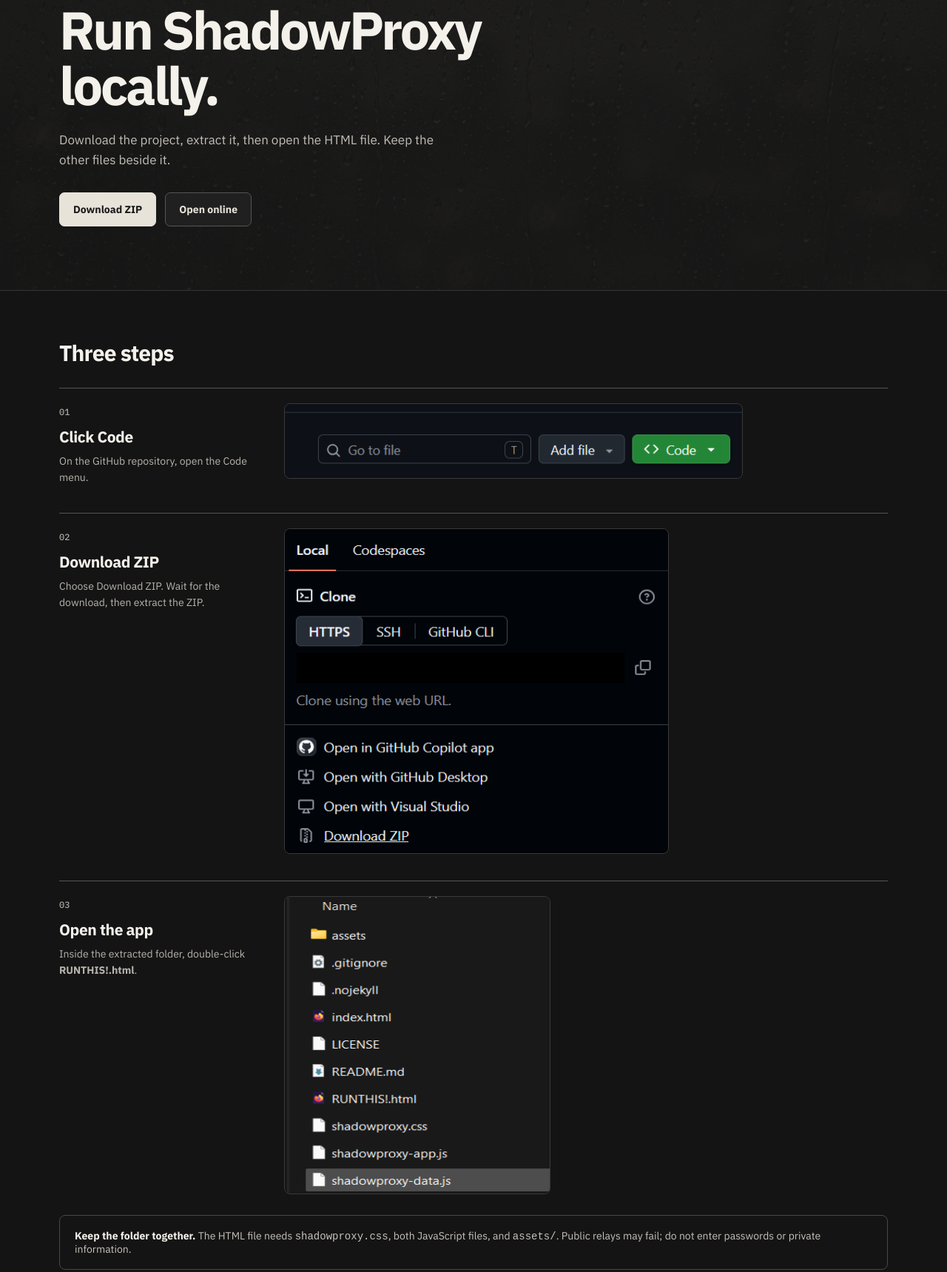
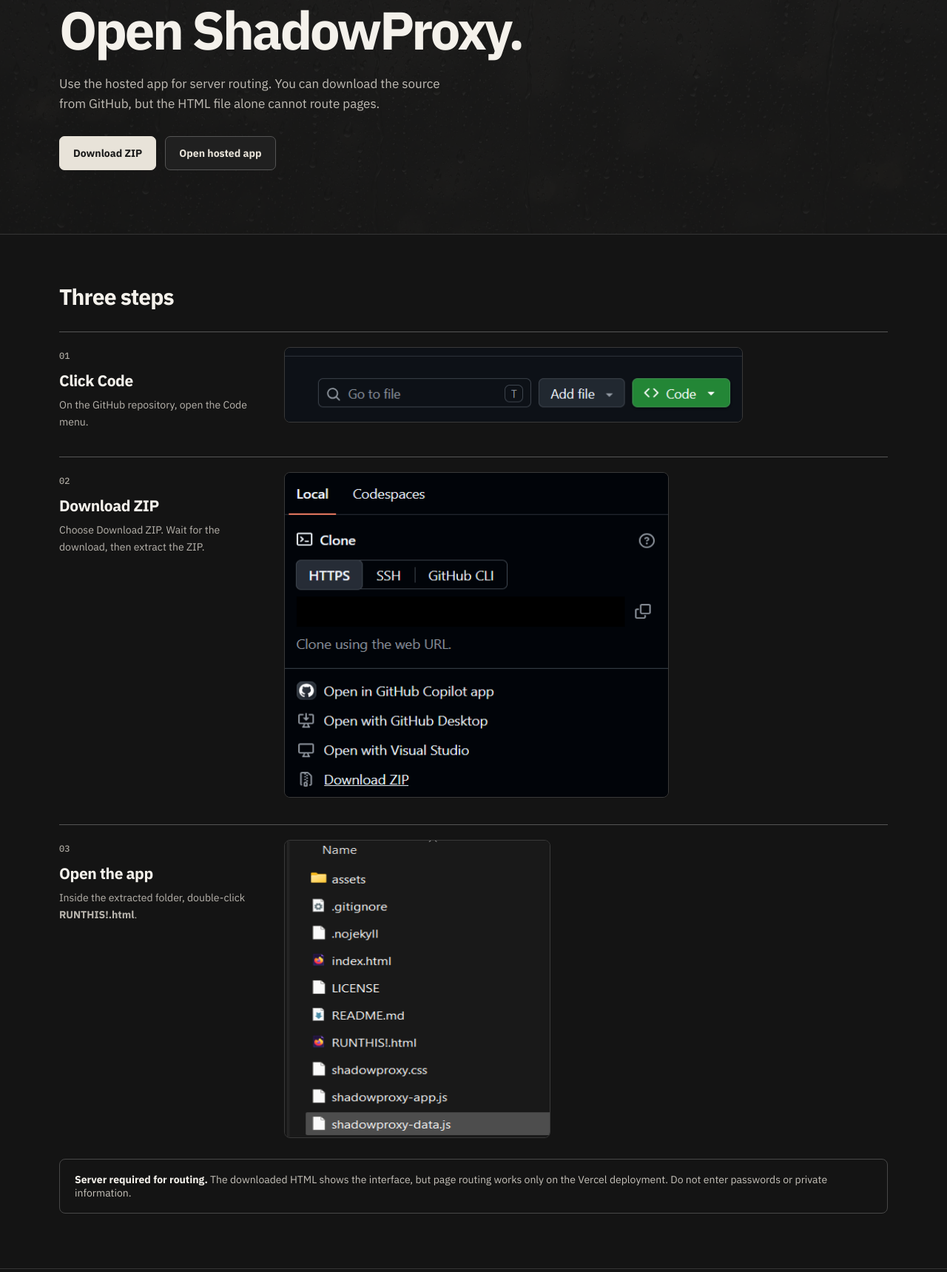
Before and after one commit to fireax14app-source/shadowproxy, a plain HTML site: page index.html in a window 1280 px wide. Shown: the part 195-1914 px from the top of the page at 74% size. Drawn offline with Linux system fonts and the light colour scheme.

Commit message:
Point download guide to hosted server app

```diff
--- a/index.html
+++ b/index.html
@@ -17,12 +17,12 @@
 <body>
 <header class="site-header"><div class="wrap header-inner"><a class="brand" href="./"><img src="assets/shadowproxy-icon.png" alt="">ShadowProxy</a><a class="header-link" href="https://github.com/fireax14app-source/shadowproxy">View repository</a></div></header>
 <main>
-<section class="hero"><div class="wrap hero-inner"><p class="eyebrow">Download guide</p><h1>Run ShadowProxy locally.</h1><p class="intro">Download the project, extract it, then open the HTML file. Keep the other files beside it.</p><div class="actions"><a class="button" href="https://github.com/fireax14app-source/shadowproxy/archive/refs/heads/main.zip">Download ZIP</a><a class="button secondary" href="RUNTHIS!.html">Open online</a></div></div></section>
+<section class="hero"><div class="wrap hero-inner"><p class="eyebrow">Download guide</p><h1>Open ShadowProxy.</h1><p class="intro">Use the hosted app for server routing. You can download the source from GitHub, but the HTML file alone cannot route pages.</p><div class="actions"><a class="button" href="https://github.com/fireax14app-source/shadowproxy/archive/refs/heads/main.zip">Download ZIP</a><a class="button secondary" href="https://shadowproxy-fireax14.vercel.app/RUNTHIS!.html">Open hosted app</a></div></div></section>
 <section class="steps"><div class="wrap"><h2>Three steps</h2><div class="step-grid">
 <article class="step"><div class="step-copy"><span class="number">01</span><h3>Click Code</h3><p>On the GitHub repository, open the Code menu.</p></div><img src="assets/guide/01-code.png" alt="Redacted GitHub screenshot showing the Code button" loading="lazy" width="620" height="102"></article>
 <article class="step"><div class="step-copy"><span class="number">02</span><h3>Download ZIP</h3><p>Choose Download ZIP. Wait for the download, then extract the ZIP.</p></div><img src="assets/guide/02-zip.png" alt="Redacted GitHub screenshot showing Download ZIP in the Code menu" loading="lazy" width="487" height="440"></article>
 <article class="step"><div class="step-copy"><span class="number">03</span><h3>Open the app</h3><p>Inside the extracted folder, double-click <strong>RUNTHIS!.html</strong>.</p></div><img src="assets/guide/03-open.png" alt="Redacted file listing showing RUNTHIS!.html" loading="lazy" width="305" height="403"></article>
-</div><div class="note"><strong>Keep the folder together.</strong> The HTML file needs <code>shadowproxy.css</code>, both JavaScript files, and <code>assets/</code>. Public relays may fail; do not enter passwords or private information.</div></div></section>
+</div><div class="note"><strong>Server required for routing.</strong> The downloaded HTML shows the interface, but page routing works only on the Vercel deployment. Do not enter passwords or private information.</div></div></section>
 </main>
 <footer class="footer"><div class="wrap"><span>ShadowProxy by Fireax14 · MIT License</span><a href="LICENSE">License</a></div></footer>
 </body>
```
Also changed, not shown: 1 other file.
